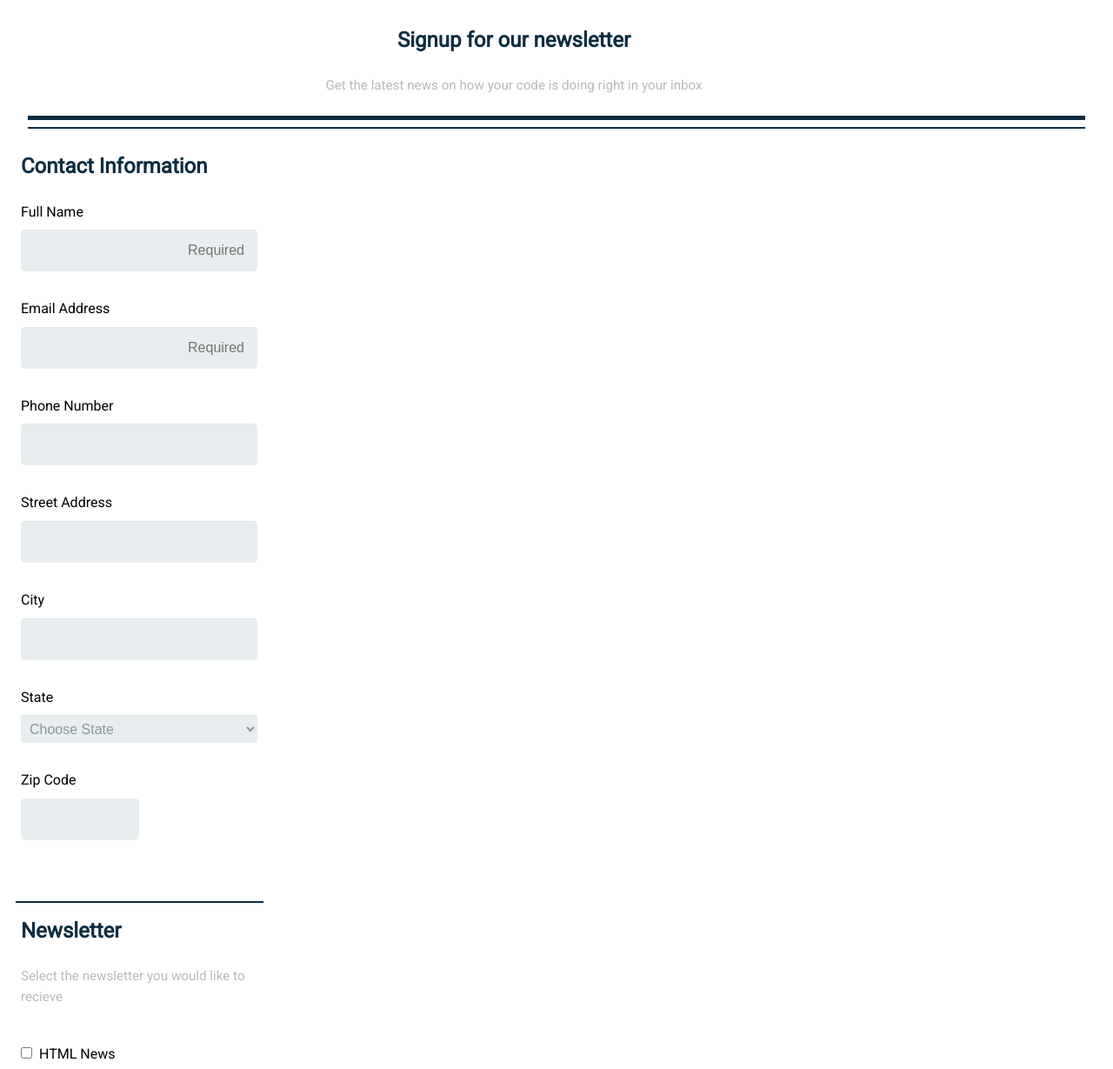
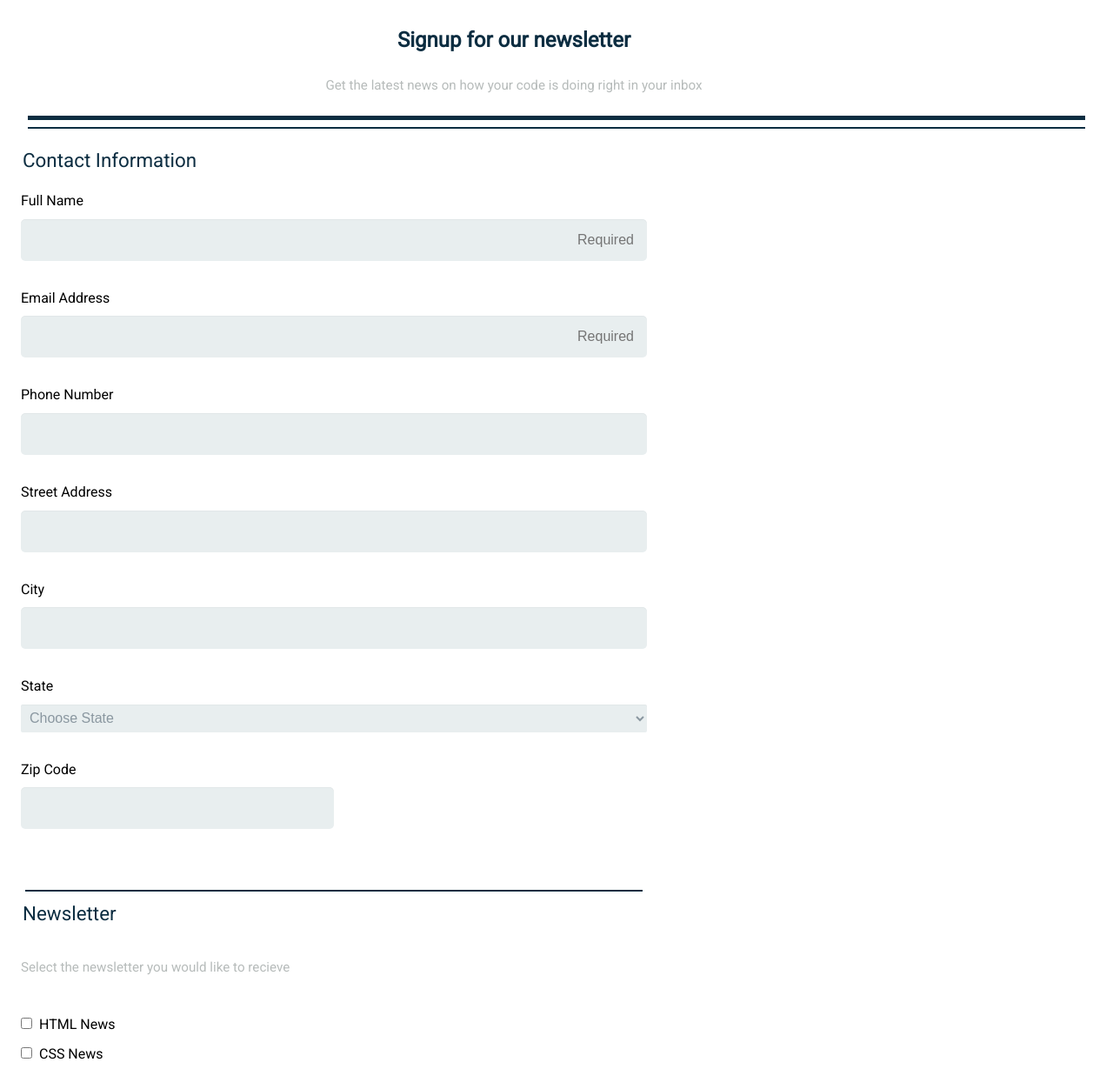
Before and after one commit to rquintero7/techdegree-ptoject-3, a plain HTML site: page index.html in a window 1280 px wide. Shown: the part 71-1300 px from the top of the page at 87% size. Drawn offline with Linux system fonts and the light colour scheme.

Commit message:
media querry

```diff
--- a/css/base.css
+++ b/css/base.css
@@ -63,8 +63,13 @@ form {
 }
 
 
-h2
-{
+h2 {
+    color: #0c2d41;
+    text-align: center;
+    margin-top: 0;
+}
+
+legend {
     color: #0c2d41;
     text-align: center;
     margin-top: 0;
@@ -136,7 +141,6 @@ button:focus {
 
 [placeholder] {
   text-align: right;
-  color: rgb(223, 12, 12);
 }
 
 #topics {
@@ -190,5 +194,18 @@ label {
 }
 
 /* =================================
-  Base Layout Styles
+  Media Querries
 ==================================== */
+
+@media (min-width: 768px) {
+
+
+form {
+  max-width: 768px;
+  padding: 10px;
+  border-radius: 8px;
+}
+
+
+
+}
--- a/index.html
+++ b/index.html
@@ -25,7 +25,7 @@
     <form action="indedx.html" method="POST">
 
       <fieldset>
-        <h2 class="contact">Contact Information</h2>
+        <legend class="contact">Contact Information</legend>
         <label for="name">Full Name</label>
         <input type="text" id="name" name="full_name" placeholder="Required">
 
@@ -109,7 +109,7 @@
       <hr class="line_break2">
 
       <fieldset>
-        <h2 class="newsletter">Newsletter</h2>
+        <legend class="newsletter">Newsletter</legend>
 
         <p>Select the newsletter you would like to recieve</p> <br>
 
```
